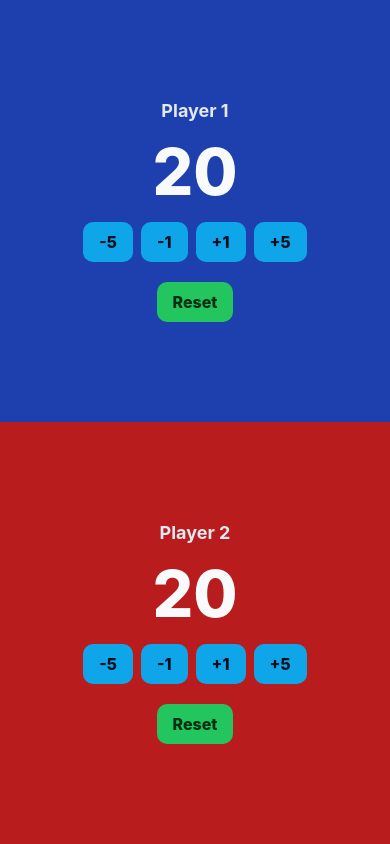
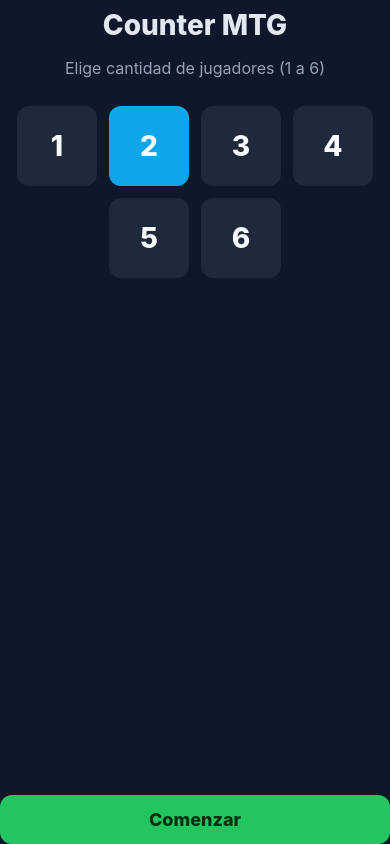
Before and after one commit to georgekutsia/Counter-Mtg, a React Native app: screen / in a window 390 px wide. Built offline with nearby package versions, Linux system fonts and the light colour scheme.

Commit message:
feat(menu+grid): menú para 1-6 jugadores y tablero en 2 filas; Player responsivo por tamaño

```diff
--- a/App.tsx
+++ b/App.tsx
@@ -1,6 +1,22 @@
-import React from 'react';
-import TwoPlayers from './pages/TwoPlayers';
+import React, { useState } from 'react';
+import Menu from './pages/Menu';
+import Game from './pages/Game';
 
 export default function App() {
-  return <TwoPlayers />;
+  const [screen, setScreen] = useState<'menu' | 'game'>('menu');
+  const [players, setPlayers] = useState<number>(2);
+
+  if (screen === 'menu') {
+    return (
+      <Menu
+        initialPlayers={players}
+        onStart={(n) => {
+          setPlayers(n);
+          setScreen('game');
+        }}
+      />
+    );
+  }
+
+  return <Game count={players} onBack={() => setScreen('menu')} />;
 }
--- a/components/Player.tsx
+++ b/components/Player.tsx
@@ -1,41 +1,64 @@
-import React, { useState } from 'react';
+import React, { useMemo, useState } from 'react';
 import { View, Text, Pressable, StyleSheet } from 'react-native';
 
 type PlayerProps = {
   name: string;
+  size?: 'small' | 'medium' | 'large';
 };
 
 const STARTING_LIFE = 20;
 
-export default function Player({ name }: PlayerProps) {
+export default function Player({ name, size = 'large' }: PlayerProps) {
   const [life, setLife] = useState<number>(STARTING_LIFE);
 
   const modify = (delta: number) => setLife((v) => v + delta);
   const reset = () => setLife(STARTING_LIFE);
+  const s = useMemo(() => sizesByMode(size), [size]);
 
   return (
     <View style={styles.container}>
-      <Text style={styles.name}>{name}</Text>
-      <Text style={styles.life}>{life}</Text>
+      <Text style={[styles.name, { fontSize: s.nameFont }]}>{name}</Text>
+      <Text style={[styles.life, { fontSize: s.lifeFont }]}>{life}</Text>
       <View style={styles.controlsRow}>
-        <AdjustButton label="-5" onPress={() => modify(-5)} />
-        <AdjustButton label="-1" onPress={() => modify(-1)} />
-        <AdjustButton label="+1" onPress={() => modify(+1)} />
-        <AdjustButton label="+5" onPress={() => modify(+5)} />
+        <AdjustButton label="-5" onPress={() => modify(-5)} padH={s.btnPadH} padV={s.btnPadV} />
+        <AdjustButton label="-1" onPress={() => modify(-1)} padH={s.btnPadH} padV={s.btnPadV} />
+        <AdjustButton label="+1" onPress={() => modify(+1)} padH={s.btnPadH} padV={s.btnPadV} />
+        <AdjustButton label="+5" onPress={() => modify(+5)} padH={s.btnPadH} padV={s.btnPadV} />
       </View>
       <Pressable
         onPress={reset}
-        style={({ pressed }) => [styles.resetBtn, pressed && styles.pressed]}
+        style={({ pressed }) => [
+          styles.resetBtn,
+          { paddingVertical: s.btnPadV, paddingHorizontal: s.btnPadH },
+          pressed && styles.pressed,
+        ]}
       >
-        <Text style={styles.resetText}>Reset</Text>
+        <Text style={[styles.resetText, { fontSize: s.btnFont }]}>Reset</Text>
       </Pressable>
     </View>
   );
 }
 
-function AdjustButton({ label, onPress }: { label: string; onPress: () => void }) {
+function AdjustButton({
+  label,
+  onPress,
+  padH,
+  padV,
+}: {
+  label: string;
+  onPress: () => void;
+  padH: number;
+  padV: number;
+}) {
   return (
-    <Pressable onPress={onPress} style={({ pressed }) => [styles.btn, pressed && styles.pressed]}>
+    <Pressable
+      onPress={onPress}
+      style={({ pressed }) => [
+        styles.btn,
+        { paddingHorizontal: padH, paddingVertical: padV },
+        pressed && styles.pressed,
+      ]}
+    >
       <Text style={styles.btnText}>{label}</Text>
     </Pressable>
   );
@@ -90,3 +113,14 @@ const styles = StyleSheet.create({
     opacity: 0.9,
   },
 });
+
+function sizesByMode(mode: 'small' | 'medium' | 'large') {
+  switch (mode) {
+    case 'small':
+      return { lifeFont: 40, nameFont: 14, btnPadH: 10, btnPadV: 8, btnFont: 14 };
+    case 'medium':
+      return { lifeFont: 52, nameFont: 16, btnPadH: 12, btnPadV: 10, btnFont: 16 };
+    default:
+      return { lifeFont: 64, nameFont: 18, btnPadH: 16, btnPadV: 12, btnFont: 16 };
+  }
+}
--- a/package.json
+++ b/package.json
@@ -14,7 +14,9 @@
     "expo": "~54.0.13",
     "expo-status-bar": "~3.0.8",
     "react": "19.1.0",
-    "react-native": "0.81.4"
+    "react-dom": "19.1.0",
+    "react-native": "0.81.4",
+    "react-native-web": "^0.21.0"
   },
   "private": true,
   "devDependencies": {
--- /dev/null
+++ b/pages/Game.tsx
@@ -0,0 +1,90 @@
+import React, { useMemo } from 'react';
+import { SafeAreaView, View, StyleSheet, Pressable, Text } from 'react-native';
+import Player from '../components/Player';
+
+type GameProps = {
+  count: number; // 1..6
+  onBack: () => void;
+};
+
+export default function Game({ count, onBack }: GameProps) {
+  const capped = Math.max(1, Math.min(6, count));
+  const topCount = Math.ceil(capped / 2);
+  const bottomCount = capped - topCount;
+
+  const palette = useMemo(
+    () => ['#1e40af', '#b91c1c', '#0f766e', '#7e22ce', '#b45309', '#2563eb'],
+    [],
+  );
+
+  const size = useMemo(() => {
+    if (capped >= 5) return 'small';
+    if (capped >= 3) return 'medium';
+    return 'large';
+  }, [capped]) as 'small' | 'medium' | 'large';
+
+  return (
+    <SafeAreaView style={styles.container}>
+      <View style={styles.rows}>
+        <View style={styles.row}>
+          {Array.from({ length: topCount }, (_, idx) => {
+            const color = palette[idx % palette.length];
+            return (
+              <View key={`top-${idx}`} style={[styles.cell, { backgroundColor: color }]}>
+                <Player name={`Player ${idx + 1}`} size={size} />
+              </View>
+            );
+          })}
+        </View>
+
+        <View style={styles.row}>
+          {Array.from({ length: bottomCount }, (_, idx) => {
+            const color = palette[(topCount + idx) % palette.length];
+            return (
+              <View key={`bottom-${idx}`} style={[styles.cell, { backgroundColor: color }]}>
+                <Player name={`Player ${topCount + idx + 1}`} size={size} />
+              </View>
+            );
+          })}
+        </View>
+      </View>
+
+      <Pressable onPress={onBack} style={styles.backBtn}>
+        <Text style={styles.backText}>Cambiar jugadores</Text>
+      </Pressable>
+    </SafeAreaView>
+  );
+}
+
+const styles = StyleSheet.create({
+  container: {
+    flex: 1,
+    backgroundColor: '#0f172a',
+  },
+  rows: {
+    flex: 1,
+  },
+  row: {
+    flex: 1,
+    flexDirection: 'row',
+    gap: 8,
+    padding: 8,
+  },
+  cell: {
+    flex: 1,
+    borderRadius: 12,
+    overflow: 'hidden',
+  },
+  backBtn: {
+    margin: 12,
+    backgroundColor: '#334155',
+    borderRadius: 10,
+    paddingVertical: 12,
+    alignItems: 'center',
+  },
+  backText: {
+    color: '#e2e8f0',
+    fontWeight: '700',
+    fontSize: 16,
+  },
+});
--- /dev/null
+++ b/pages/Menu.tsx
@@ -0,0 +1,90 @@
+import React, { useState } from 'react';
+import { SafeAreaView, View, Text, Pressable, StyleSheet } from 'react-native';
+
+type MenuProps = {
+  initialPlayers?: number;
+  onStart: (players: number) => void;
+};
+
+export default function Menu({ initialPlayers = 2, onStart }: MenuProps) {
+  const [selected, setSelected] = useState<number>(initialPlayers);
+
+  return (
+    <SafeAreaView style={styles.container}>
+      <Text style={styles.title}>Counter MTG</Text>
+      <Text style={styles.subtitle}>Elige cantidad de jugadores (1 a 6)</Text>
+
+      <View style={styles.grid}>
+        {Array.from({ length: 6 }, (_, i) => i + 1).map((n) => (
+          <Pressable
+            key={n}
+            onPress={() => setSelected(n)}
+            style={[styles.option, selected === n ? styles.optionSelected : null]}
+          >
+            <Text style={styles.optionText}>{n}</Text>
+          </Pressable>
+        ))}
+      </View>
+
+      <Pressable onPress={() => onStart(selected)} style={styles.startBtn}>
+        <Text style={styles.startText}>Comenzar</Text>
+      </Pressable>
+    </SafeAreaView>
+  );
+}
+
+const styles = StyleSheet.create({
+  container: {
+    flex: 1,
+    backgroundColor: '#0f172a',
+    padding: 16,
+    gap: 16,
+  },
+  title: {
+    color: '#e2e8f0',
+    fontSize: 28,
+    fontWeight: '800',
+    textAlign: 'center',
+    marginTop: 8,
+  },
+  subtitle: {
+    color: '#94a3b8',
+    fontSize: 16,
+    textAlign: 'center',
+  },
+  grid: {
+    flexDirection: 'row',
+    flexWrap: 'wrap',
+    justifyContent: 'center',
+    gap: 12,
+    marginTop: 12,
+  },
+  option: {
+    width: 80,
+    height: 80,
+    alignItems: 'center',
+    justifyContent: 'center',
+    borderRadius: 12,
+    backgroundColor: '#1e293b',
+  },
+  optionSelected: {
+    backgroundColor: '#0ea5e9',
+  },
+  optionText: {
+    color: '#f8fafc',
+    fontSize: 28,
+    fontWeight: '800',
+  },
+  startBtn: {
+    marginTop: 'auto',
+    backgroundColor: '#22c55e',
+    borderRadius: 12,
+    paddingVertical: 14,
+    alignItems: 'center',
+  },
+  startText: {
+    color: '#052e12',
+    fontWeight: '800',
+    fontSize: 18,
+  },
+});
```
Also changed, not shown: 1 other file (tests, documents, lock files or other folders).
